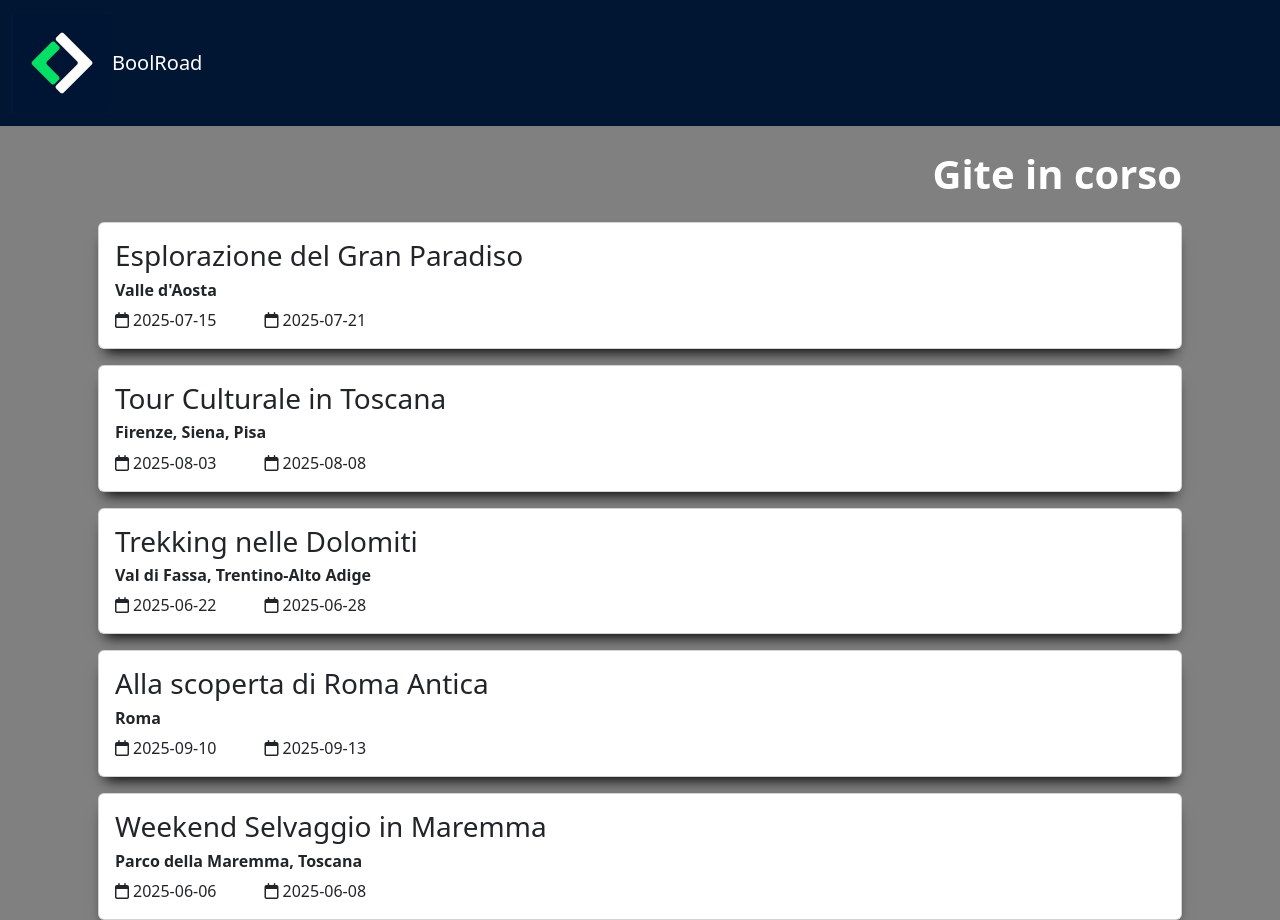
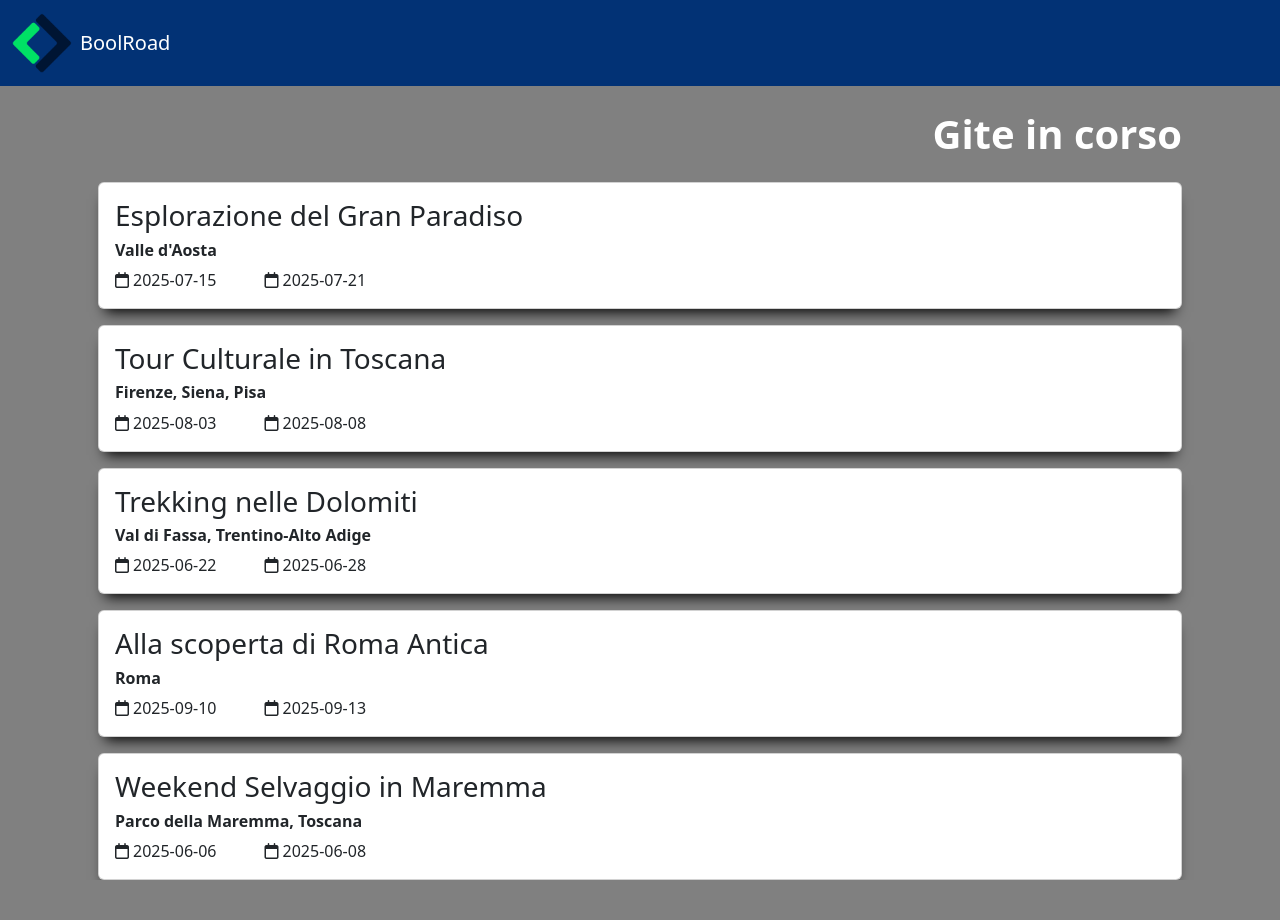
Before and after one commit to mannuccimattia/boolroad-sst, a React (Vite) app: page / in a window 1280 px wide. After the commit the page ends 880 px from the top, so only its background shows below. Built offline with nearby package versions, Linux system fonts and the light colour scheme.

Commit message:
[UPD] Added bootstrap classes

```diff
--- a/src/components/Header.jsx
+++ b/src/components/Header.jsx
@@ -5,7 +5,7 @@ const Header = () => {
         <div className="navbar-brand text-white" to="/">
           <div className="d-flex align-items-center">
             <img src="./logo.png" alt="logo" id="header-logo" className="img-fluid" />
-            <div>BoolRoad</div>
+            <div className="ms-2 fs-5">BoolRoad</div>
           </div>
         </div>
       </div>
--- a/src/index.css
+++ b/src/index.css
@@ -3,11 +3,12 @@ body {
 }
 
 .bg-main {
-  background-color: #011633;
+  background-color: #023275;
 }
 
 #header-logo {
-  width: 100px;
+  width: 60px;
+  aspect-ratio: 1/1;
 }
 
 .card {
--- a/src/pages/Homepage.jsx
+++ b/src/pages/Homepage.jsx
@@ -1,6 +1,6 @@
 const viaggi = [
   {
-    id: "V001",
+    id: 1,
     nome: "Esplorazione del Gran Paradiso",
     data_partenza: "2025-07-15",
     data_arrivo: "2025-07-21",
@@ -11,7 +11,7 @@ const viaggi = [
     partecipanti: 18
   },
   {
-    id: "V002",
+    id: 2,
     nome: "Tour Culturale in Toscana",
     data_partenza: "2025-08-03",
     data_arrivo: "2025-08-08",
@@ -22,7 +22,7 @@ const viaggi = [
     partecipanti: 20
   },
   {
-    id: "V003",
+    id: 3,
     nome: "Trekking nelle Dolomiti",
     data_partenza: "2025-06-22",
     data_arrivo: "2025-06-28",
@@ -33,7 +33,7 @@ const viaggi = [
     partecipanti: 17
   },
   {
-    id: "V004",
+    id: 4,
     nome: "Alla scoperta di Roma Antica",
     data_partenza: "2025-09-10",
     data_arrivo: "2025-09-13",
@@ -44,7 +44,7 @@ const viaggi = [
     partecipanti: 19
   },
   {
-    id: "V005",
+    id: 5,
     nome: "Weekend Selvaggio in Maremma",
     data_partenza: "2025-06-06",
     data_arrivo: "2025-06-08",
```
Also changed, not shown: public/logo.png.
